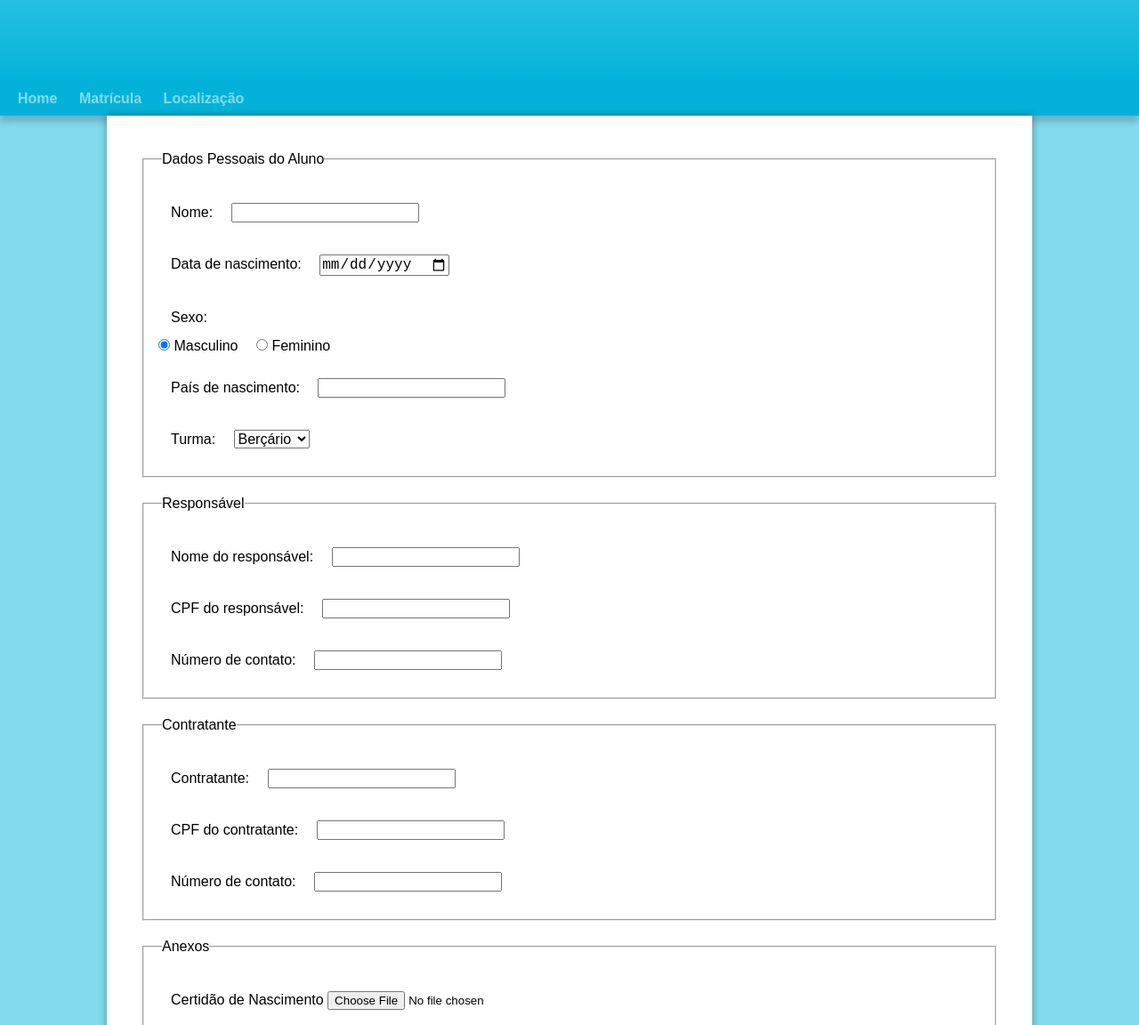
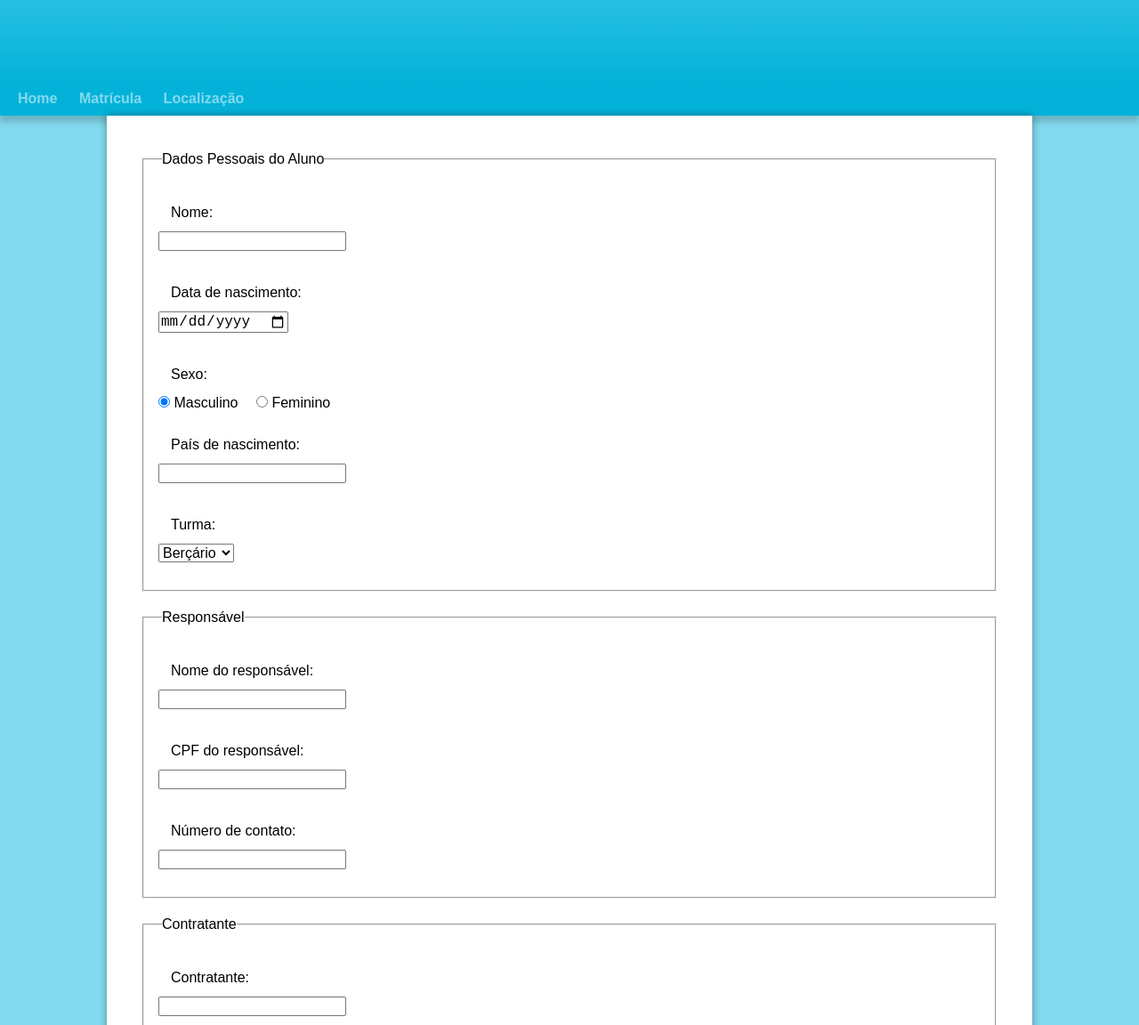
Before and after one commit to michellycruz/projeto-estagio, a plain HTML site: page formulario.html in a window 1280 px wide. Shown: the part 98-1250 px from the top of the page at 89% size. Drawn offline with Linux system fonts and the light colour scheme.

Commit message:
Update formulario.html

```diff
--- a/formulario.html
+++ b/formulario.html
@@ -23,11 +23,11 @@
                 <fieldset>
                     <legend>Dados Pessoais do Aluno</legend>
                     <p>
-                        <label for="inome">Nome:</label>
+                        <label for="inome">Nome:</label> <br>
                         <input type="text" id="inome" name="nome" required>
                     </p>
                     <p>
-                        <label for="inascimento">Data de nascimento:</label>
+                        <label for="inascimento">Data de nascimento:</label> <br>
                         <input type="date" name="nascimento" id="inascimento" required>
                     </p>
                     <p>
@@ -38,11 +38,11 @@
                         <label for="fem">Feminino</label>
                     </p>
                     <p>
-                        <label for="inacionalidade">País de nascimento:</label>
+                        <label for="inacionalidade">País de nascimento:</label> <br>
                         <input type="text" name="nacionalidade" id="inacionalidade" required>
                     </p>
                 <p>
-                    <label for="iturma">Turma:</label>
+                    <label for="iturma">Turma:</label> <br>
                     <select id="iturma" name="turma">
                       <option value="1">Berçário</option>
                       <option value="2">Maternal</option>
@@ -56,30 +56,30 @@
                 <fieldset>
                     <legend>Responsável</legend>
                     <p>
-                        <label for="iresponsavel">Nome do responsável:</label>
+                        <label for="iresponsavel">Nome do responsável:</label> <br>
                         <input type="text" id="iresponsavel" name="responsavel" required>
                     </p>
                     <p>
-                        <label for="icpf">CPF do responsável:</label>
+                        <label for="icpf">CPF do responsável:</label> <br>
                         <input type="number" name="cpf" id="icpf" required>
                     </p>
                     <p>
-                        <label for="itel">Número de contato:</label>
+                        <label for="itel">Número de contato:</label> <br>
                         <input type="number" name="telefone" id="itel" required>
                     </p>
                 </fieldset>
                 <fieldset>
                     <legend>Contratante</legend>
                     <p>
-                        <label for="icontratante">Contratante:</label>
+                        <label for="icontratante">Contratante:</label> <br>
                         <input type="text" id="icontratante" name="contratante" required>
                     </p>
                     <p>
-                        <label for="icpf2">CPF do contratante:</label>
+                        <label for="icpf2">CPF do contratante:</label> <br>
                         <input type="number" name="cpf" id="icpf2" required>
                     </p>
                     <p>
-                        <label for="itel2">Número de contato:</label>
+                        <label for="itel2">Número de contato:</label> <br>
                         <input type="number" name="telefone" id="itel2" required>
                     </p>
                 </fieldset>
```
